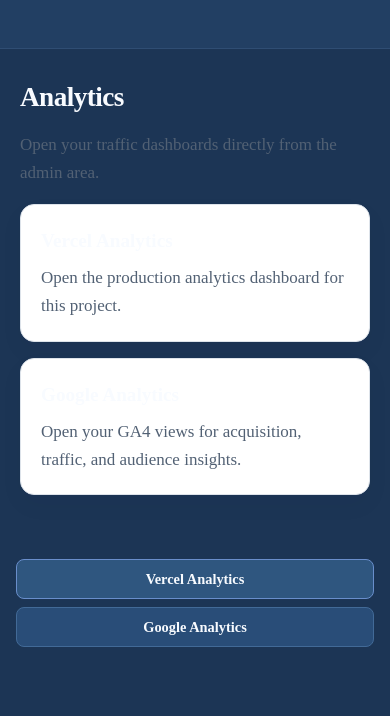
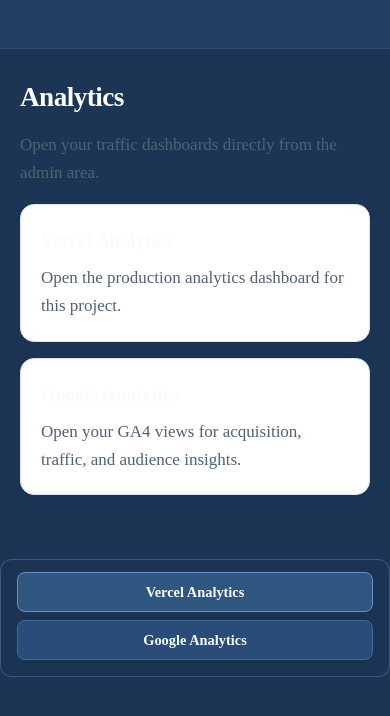
Before and after one commit to rehmatullahjan80-del/two-minutes-explained, a Next.js app: page /keystatic/analytics in a window 390 px wide. Shown: the top 716 px of the page. Built offline with nearby package versions, Linux system fonts and the light colour scheme; no server answers.

Commit message:
Keep analytics inside dashboard footer

```diff
--- a/app/globals.css
+++ b/app/globals.css
@@ -136,25 +136,31 @@ h2 { font-size:1.2rem; margin:2rem 0 .4rem; }
   display:flex;
   flex-direction:column;
   width:100%;
+  min-height:calc(100vh - 72px);
 }
 .keystatic-admin-nav { display:flex; align-items:flex-start; justify-content:space-between; gap:1rem; padding:1rem 1.25rem; border-bottom:1px solid #2f4d73; background:#223f63; }
 .keystatic-admin-nav__left, .keystatic-admin-nav__right { display:flex; align-items:center; }
 .keystatic-admin-nav__right { margin-left:auto; }
 .keystatic-admin-footer-actions {
-  position:relative;
-  z-index:1;
+  position:sticky;
+  bottom:0;
+  z-index:2;
   display:flex;
   flex-direction:column;
   gap:.5rem;
   align-items:stretch;
   width:max-content;
   max-width:min(100%, 22rem);
-  margin-top:1.5rem;
+  margin-top:auto;
   margin-left:auto;
   margin-right:1.5rem;
-  margin-bottom:1.5rem;
+  margin-bottom:1rem;
   padding-top:0;
   align-self:flex-end;
+  background:rgba(28, 53, 85, 0.96);
+  border:1px solid rgba(158, 200, 255, 0.25);
+  border-radius:12px;
+  padding:.75rem;
 }
 .keystatic-admin-link { display:inline-flex; align-items:center; justify-content:center; min-height:2.5rem; padding:.7rem .9rem; border-radius:8px; border:1px solid #426a97; background:#294d78; color:#f8fbff !important; text-decoration:none; font-weight:600; font-size:.9rem; line-height:1; transition:border-color .15s ease, box-shadow .15s ease, background .15s ease; }
 .keystatic-admin-link:hover,
@@ -174,18 +180,20 @@ h2 { font-size:1.2rem; margin:2rem 0 .4rem; }
   .keystatic-admin-nav__right { margin-left:0; }
   .keystatic-admin-actions { width:100%; }
   .keystatic-admin-footer-actions {
-    position:relative;
+    position:static;
     left:auto;
     right:auto;
     bottom:auto;
     width:100%;
     max-width:none;
-    padding:0 1rem 1rem;
+    padding:.75rem 1rem 1rem;
     margin:1rem 0 0;
-    z-index:1;
+    z-index:2;
     display:flex;
     flex-direction:column;
     gap:.5rem;
+    background:rgba(28, 53, 85, 0.96);
+    border-radius:12px;
   }
   .keystatic-admin-link { width:100%; }
 }
```
